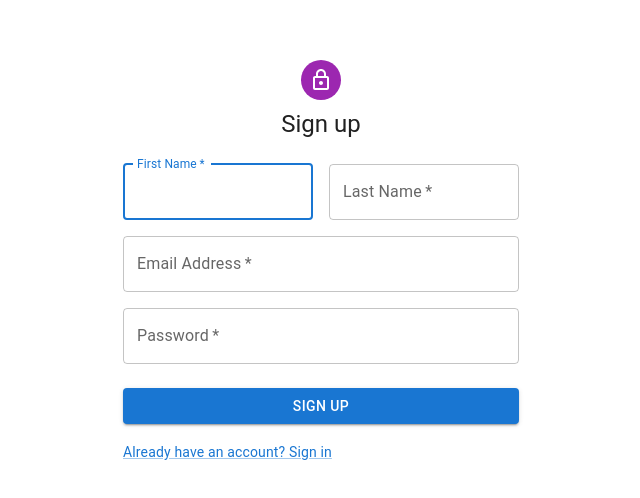
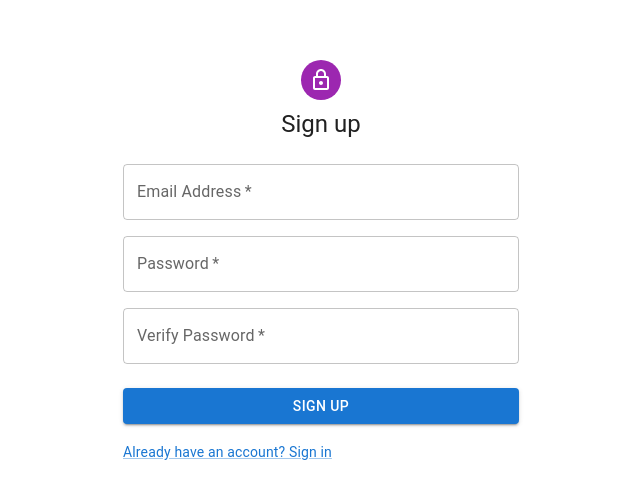
Before and after one commit to Leambr/e-shop-firebase, a React (Vite) app: page /sign-up in a window 1280 px wide. Shown: the part 174-672 px from the top of the page, without its empty margins (319-959 px from the left). Built offline with nearby package versions, Linux system fonts and the light colour scheme.

Commit message:
feat(wip): create user firebase

```diff
--- a/package.json
+++ b/package.json
@@ -14,6 +14,7 @@
     "@emotion/styled": "^11.11.0",
     "@mui/icons-material": "^5.15.10",
     "@mui/material": "^5.15.10",
+    "firebase": "^10.8.0",
     "react": "^18.2.0",
     "react-dom": "^18.2.0",
     "react-router-dom": "^6.22.0"
--- a/src/components/SignUp/SignUp.tsx
+++ b/src/components/SignUp/SignUp.tsx
@@ -13,14 +13,13 @@ import { useState } from 'react';
 import { Link as RouterLink } from 'react-router-dom';
 
 export default function SignUp() {
-    const [firstName, setFirstName] = useState<string>();
-    const [lastName, setLastName] = useState<string>();
     const [email, setEmail] = useState<string>();
     const [password, setPassword] = useState<string>();
+    const [verifyPassword, setVerifyPassword] = useState<string>();
 
     const handleSubmit = (event: React.FormEvent<HTMLFormElement>) => {
         event.preventDefault();
-        if (firstName && lastName && email && password) {
+        if (password === verifyPassword) {
             // register(firstName, lastName, email, password, userType);
         }
     };
@@ -44,33 +43,6 @@ export default function SignUp() {
                 </Typography>
                 <Box component="form" noValidate onSubmit={handleSubmit} sx={{ mt: 3 }}>
                     <Grid container spacing={2}>
-                        <Grid item xs={12} sm={6}>
-                            <TextField
-                                autoComplete="given-name"
-                                name="firstName"
-                                required
-                                fullWidth
-                                id="firstName"
-                                label="First Name"
-                                autoFocus
-                                onChange={(e) => {
-                                    setFirstName(e.target.value);
-                                }}
-                            />
-                        </Grid>
-                        <Grid item xs={12} sm={6}>
-                            <TextField
-                                required
-                                fullWidth
-                                id="lastName"
-                                label="Last Name"
-                                name="lastName"
-                                autoComplete="family-name"
-                                onChange={(e) => {
-                                    setLastName(e.target.value);
-                                }}
-                            />
-                        </Grid>
                         <Grid item xs={12}>
                             <TextField
                                 required
@@ -95,6 +67,20 @@ export default function SignUp() {
                                 autoComplete="new-password"
                                 onChange={(e) => {
                                     setPassword(e.target.value);
+                                }}
+                            />
+                        </Grid>
+                        <Grid item xs={12}>
+                            <TextField
+                                required
+                                fullWidth
+                                name="password"
+                                label="Verify Password"
+                                type="password"
+                                id="password"
+                                autoComplete="new-password"
+                                onChange={(e) => {
+                                    setVerifyPassword(e.target.value);
                                 }}
                             />
                         </Grid>
```
Also changed, not shown: 2 other files (tests, documents, lock files or other folders).
